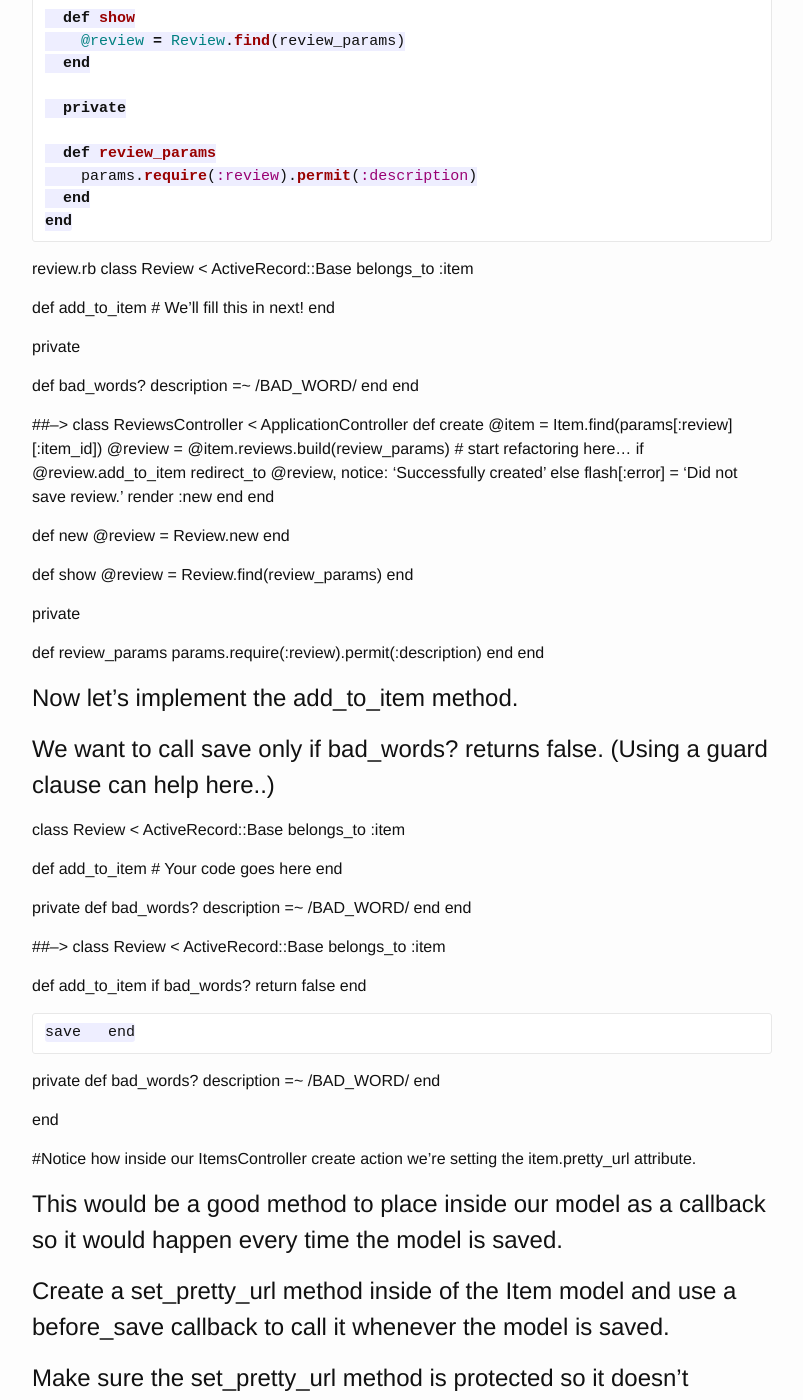
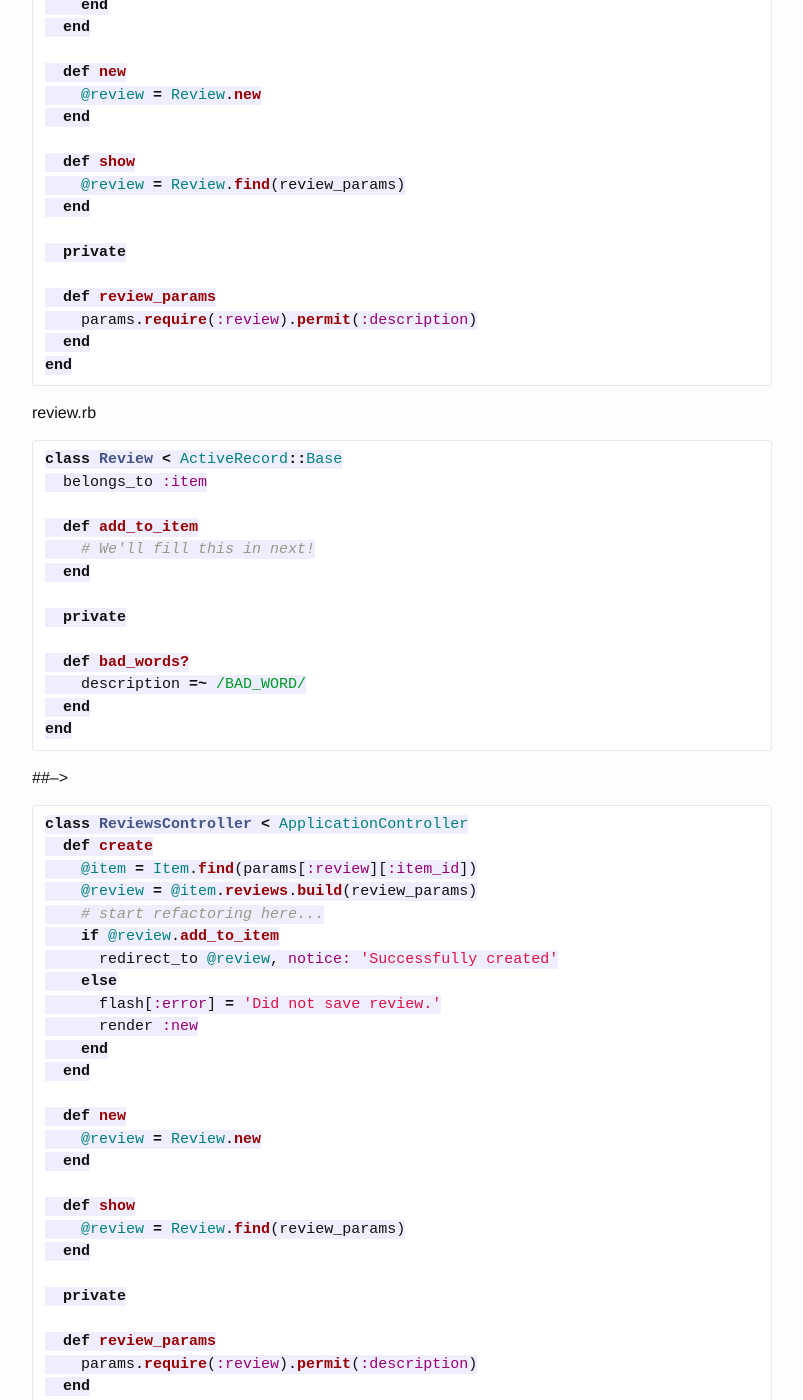
Before and after one commit to tdseed/tdseed.github.com, a Jekyll site: the page built from _posts/2016-01-01-rails-pattern-model.markdown, in a window 1280 px wide and 1400 px high, scrolled down 912 px. Shown: the whole window, without its empty margins (238-1041 px from the left). Built offline with Jekyll 4.4.1, drawn with Linux system fonts in a browser that asks for light colours; comment, search, counter and statistics services are not loaded; part of the change alters nothing that is shown; some of the changed text lies outside the part shown.

Commit message:
create a new post7

````diff
--- a/_posts/2016-01-01-rails-pattern-model.markdown
+++ b/_posts/2016-01-01-rails-pattern-model.markdown
@@ -9,19 +9,18 @@ author: tank
 LEVEL 1 MODELS
 LEVEL 1
 
-2250 Possible Points
 Level 1 Badge
 Rails 4 Models
 
-1.1 Rails 4 Models
-1.2 Skinny Controllers I
-1.3 Skinny Controllers II
-1.4 ActiveRecord Callbacks
-1.5 Non-AR Models - Part I
-1.6 Non-AR Models - Part II
-1.7 Non-AR Models - Part III
-1.8 Skinny Models I
-1.9 Skinny Models II
+* 1.1 Rails 4 Models
+* 1.2 Skinny Controllers I
+* 1.3 Skinny Controllers II
+* 1.4 ActiveRecord Callbacks
+* 1.5 Non-AR Models - Part I
+* 1.6 Non-AR Models - Part II
+* 1.7 Non-AR Models - Part III
+* 1.8 Skinny Models I
+* 1.9 Skinny Models II
 
 > Our controllers are kind of chubby, so let's make things better.
 Combine the two conditionals that involve validating and creating a
@@ -62,6 +61,7 @@ end
 ```
 
 review.rb
+```ruby
 class Review < ActiveRecord::Base
   belongs_to :item
 
@@ -75,8 +75,10 @@ class Review < ActiveRecord::Base
     description =~ /BAD_WORD/
   end
 end
+```
 
 ##-->
+```ruby
 class ReviewsController < ApplicationController
   def create
     @item = Item.find(params[:review][:item_id])
@@ -104,11 +106,13 @@ class ReviewsController < ApplicationController
     params.require(:review).permit(:description)
   end
 end
+```
 
 
-# Now let's implement the add_to_item method.
-# We want to call save only if bad_words? returns false. (Using a guard clause can help here..)
+> Now let's implement the add_to_item method.
+We want to call save only if bad_words? returns false. (Using a guard clause can help here..)
 
+```ruby
 class Review < ActiveRecord::Base
   belongs_to :item
 
@@ -121,9 +125,10 @@ class Review < ActiveRecord::Base
       description =~ /BAD_WORD/
     end
 end
-
+```
 
 ##-->
+```ruby
 class Review < ActiveRecord::Base
   belongs_to :item
 
@@ -141,6 +146,7 @@ class Review < ActiveRecord::Base
     end
 
 end
+```
 
 
 #Notice how inside our ItemsController create action we're setting the item.pretty_url attribute.
````
